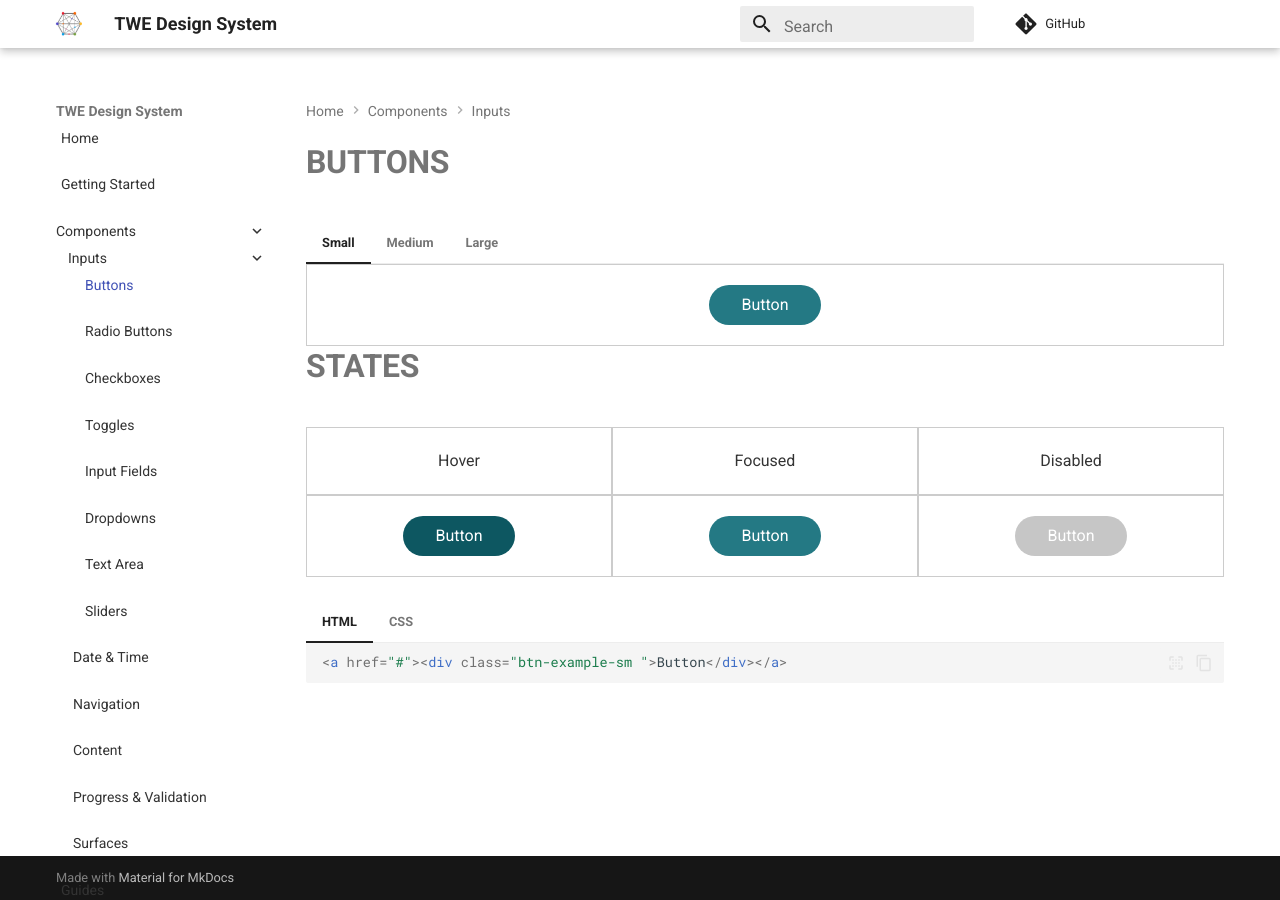
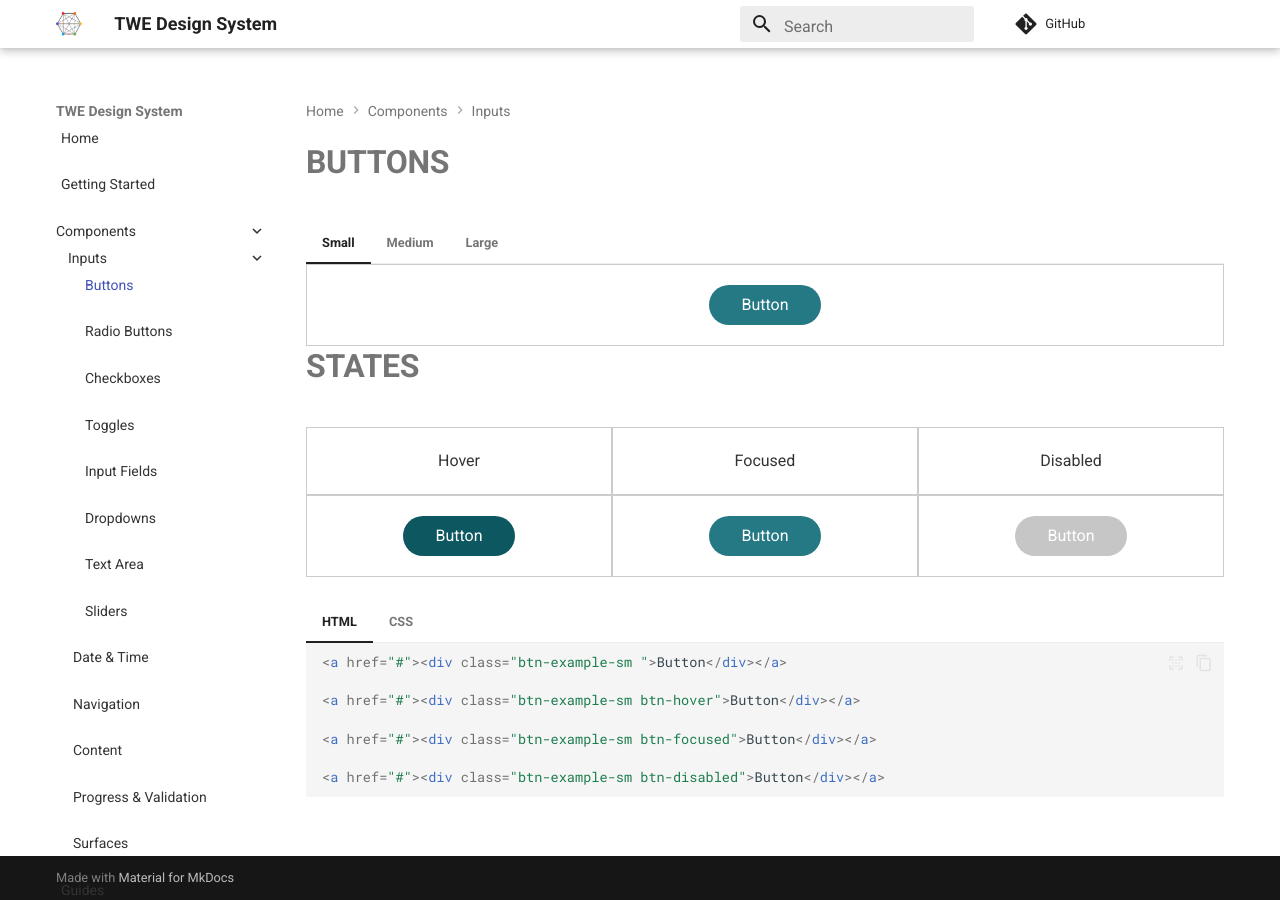
Before and after one commit to hackforla/internship, an MkDocs documentation site: the page built from twe-design-system/docs/buttons.md, in a window 1280 px wide. Built offline with MkDocs 1.6.1 and Material for MkDocs 9.7.7, drawn with Linux system fonts in a browser that asks for light colours; comment, search, counter and statistics services are not loaded.

Commit message:
buttons component1

````diff
--- a/twe-design-system/docs/buttons.md
+++ b/twe-design-system/docs/buttons.md
@@ -31,6 +31,12 @@ hide:
 
         ``` html
         <a href="#"><div class="btn-example-sm ">Button</div></a>
+
+        <a href="#"><div class="btn-example-sm btn-hover">Button</div></a>
+
+        <a href="#"><div class="btn-example-sm btn-focused">Button</div></a>
+
+        <a href="#"><div class="btn-example-sm btn-disabled">Button</div></a>
 
         ```
 
@@ -85,7 +91,13 @@ hide:
     === "HTML"
 
         ``` html
-        <a href="#"><div class="btn-example-sm ">Button</div></a>
+        <a href="#"><div class="btn-example-md ">Button</div></a>
+
+        <a href="#"><div class="btn-example-md btn-hover">Button</div></a>
+
+        <a href="#"><div class="btn-example-md btn-focused">Button</div></a>
+
+        <a href="#"><div class="btn-example-md btn-disabled">Button</div></a>
 
         ```
 
@@ -141,7 +153,13 @@ hide:
     === "HTML"
 
         ``` html
-        <a href="#"><div class="btn-example-sm ">Button</div></a>
+        <a href="#"><div class="btn-example-lg ">Button</div></a>
+
+        <a href="#"><div class="btn-example-lg btn-hover">Button</div></a>
+
+        <a href="#"><div class="btn-example-lg btn-focused">Button</div></a>
+
+        <a href="#"><div class="btn-example-lg btn-disabled">Button</div></a>
 
         ```
 
````
